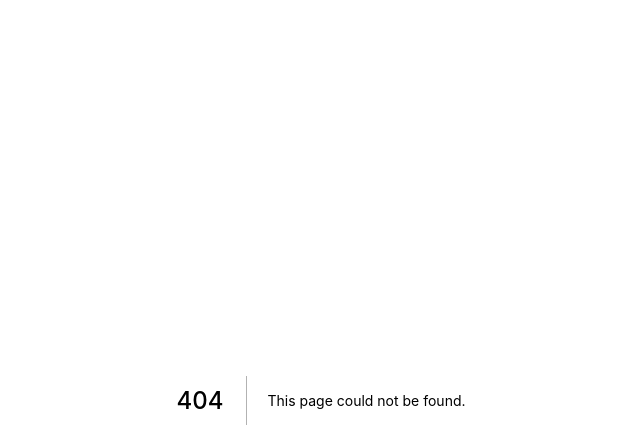
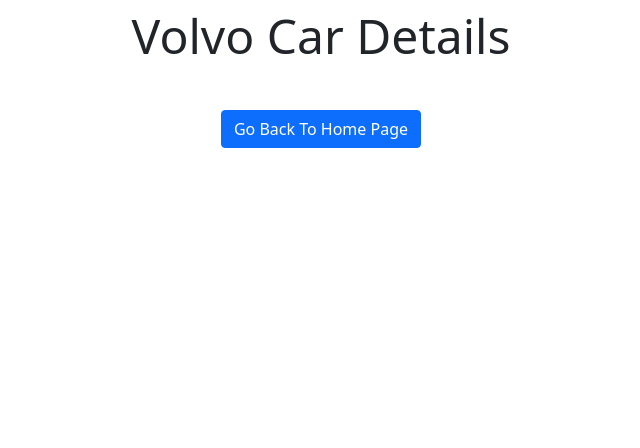
Before and after one commit to haqjahirul123/volvoTask, a Next.js app: page /details/1 in a window 1280 px wide. Before the commit this address had no page. Shown: the top 448 px of the page, without its empty margins (319-959 px from the left). Built offline with nearby package versions, Linux system fonts and the light colour scheme.

Commit message:
car details page

```diff
--- /dev/null
+++ b/pages/details/[details].tsx
@@ -0,0 +1,22 @@
+import React from 'react'
+import { useRouter } from "next/router";
+import { Button} from "reactstrap";
+import 'bootstrap/dist/css/bootstrap.min.css';
+
+const DetailsPage=()=> {
+    const router = useRouter();
+    const learn = router.query.learn;
+
+    const handleClick=()=>{
+      router.push('/')
+
+    }
+    return (
+      <div style={{ textAlign: "center" ,fontSize:"3rem"}} >
+        <p > Volvo Car Details</p>
+        <Button color="primary" onClick={handleClick}>Go Back To Home Page</Button>
+      </div>
+    );
+}
+
+export default DetailsPage
```
Also changed, not shown: src/components/carouselCard/CarCard.tsx (+8 -2 lines).
